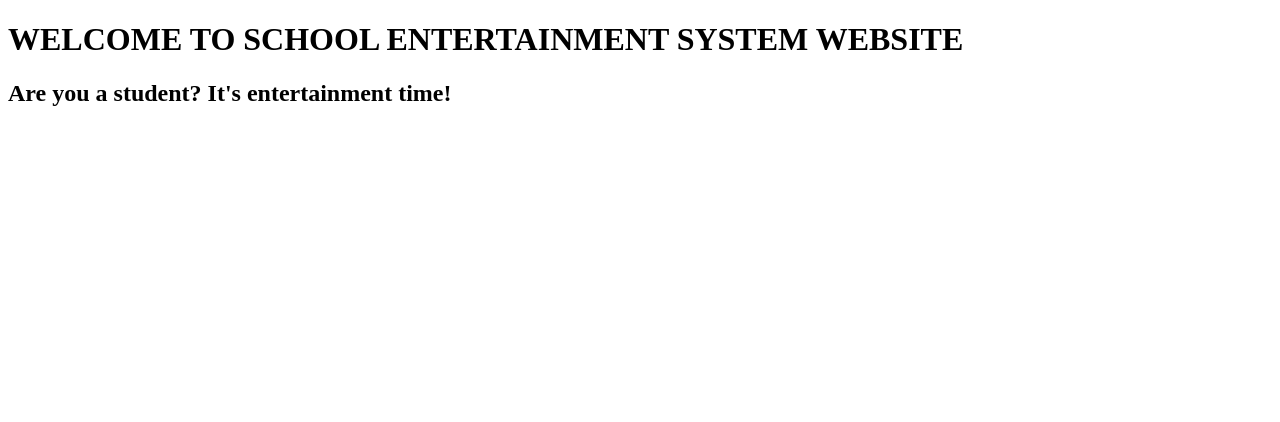
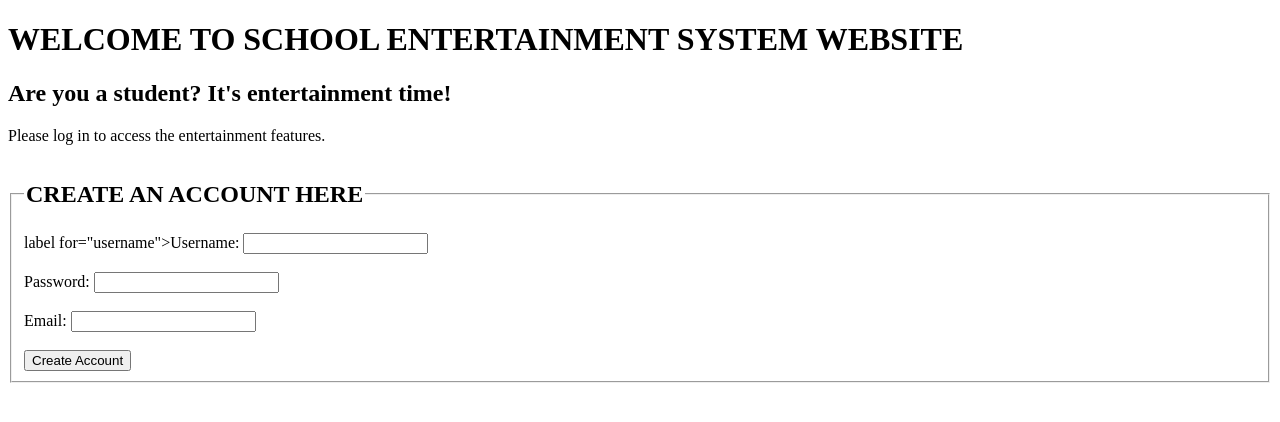
Before and after one commit to WAKHUNGU5/MASTER, a plain HTML site: page index.html in a window 1280 px wide. Drawn offline with Linux system fonts and the light colour scheme.

Commit message:
push to git

```diff
--- a/index.html
+++ b/index.html
@@ -9,6 +9,21 @@
             <h1>WELCOME TO  SCHOOL ENTERTAINMENT SYSTEM WEBSITE</h1>
             <header>
                 <h2>Are you a student? It's entertainment time!</h2>
+                <p>Please log in to access the entertainment features.</p>
             </header>
+            <fieldset>
+                <legend>
+                    <h2>CREATE AN ACCOUNT HERE</h2>
+                </legend>
+                <form>
+                    label for="username">Username:</label>
+                    <input type="text" id="username" name="username" required><br><br>
+                    <label for="password">Password:</label>
+                    <input type="password" id="password" name="password" required><br><br>
+                    <label for="email">Email:</label>
+                    <input type="email" id="email" name="email" required><br><br>
+                    <input type="submit" value="Create Account">
+                </form>
+            </fieldset>
         </body>
     </html>
```
